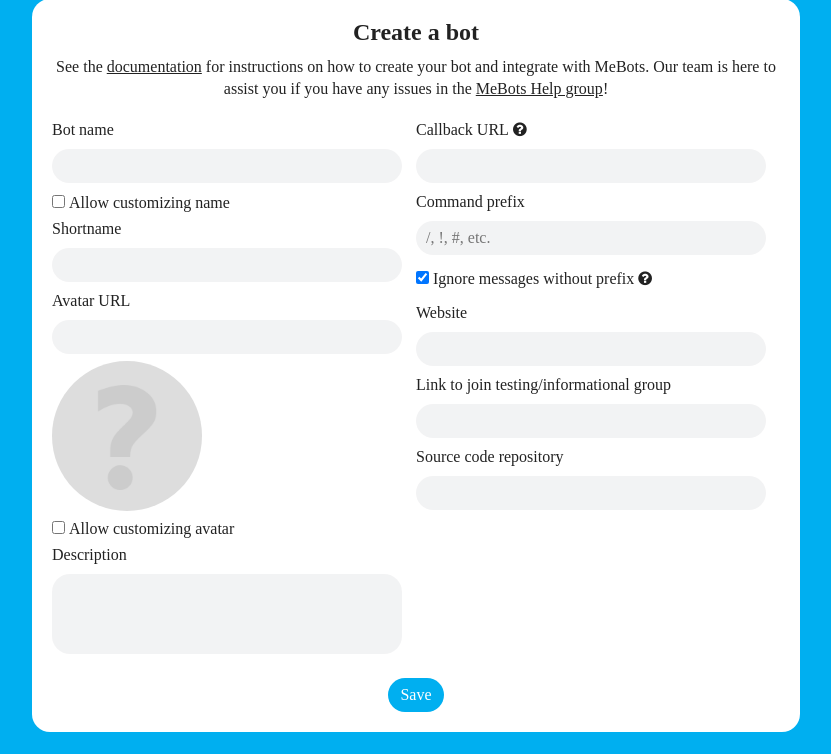
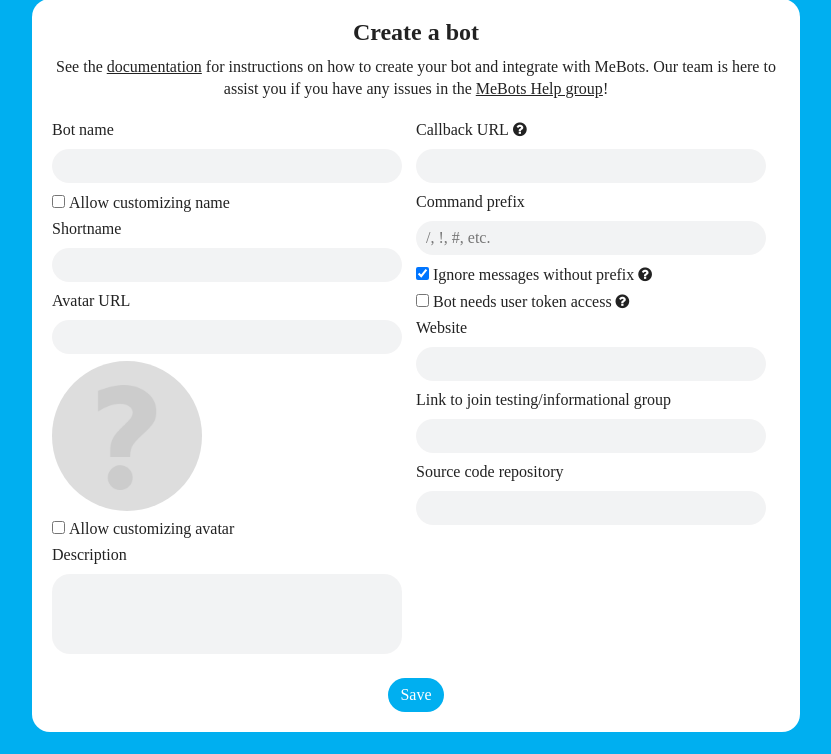
Before and after one commit to MeBots/MeBots, a Flask app: page /create_bot in a window 1280 px wide. Shown: the part 93-847 px from the top of the page, without its empty margins (224-1055 px from the left). Run offline with Flask 2, Linux system fonts and the light colour scheme; the visitor is signed in with stand-in values (Sample User, id 1); data comes from the database, SQL or seed files in the repository; parts of the project's set-up code (start-up, migrations or seed data) failed here and were passed over; some web fonts are replaced.

Commit message:
Allow developers to request token access

```diff
--- a/app/forms.py
+++ b/app/forms.py
@@ -14,6 +14,7 @@ class BotForm(FlaskForm):
     description = TextAreaField('Description', validators=[Length(max=1000)])
     prefix = StringField('Command prefix', validators=[Length(max=20)], render_kw={'placeholder': '/, !, #, etc.'})
     prefix_filter = BooleanField('Ignore messages without prefix', validators=[], default=True, description='Prevent receipt of messages that don\'t query your bot. May help save on hosting costs.')
+    has_user_token_access = BooleanField('Bot needs user token access', validators=[], default=False, description='Does your bot need to act on behalf of the user that adds it? Most bots do not require this. Use of this option is strictly monitored.')
     website = StringField('Website', validators=[Length(max=128)])
     test_group = StringField('Link to join testing/informational group', validators=[Length(max=60)])
     repo = StringField('Source code repository', validators=[Length(max=100)])
--- a/app/static/css/main.css
+++ b/app/static/css/main.css
@@ -319,7 +319,6 @@ ol, main p {
     margin-top: -2px;
 }
 
-
 article {
     max-width: 8in;
     background: white;
--- a/app/templates/edit_bot.html
+++ b/app/templates/edit_bot.html
@@ -28,10 +28,17 @@
                 {% with item = form.prefix %}{% include "_input.html" %}{% endwith %}
 
                 <div>{{ form.prefix_filter() }} {{ form.prefix_filter.label }}
-                    <div class="tooltip">
+                    <span class="tooltip">
                         <i class="fa fa-question-circle"></i>
                         <p>{{ form.prefix_filter.description }}</p>
-                    </div>
+                    </span>
+                </div>
+
+                <div>{{ form.has_user_token_access() }} {{ form.has_user_token_access.label }}
+                    <span class="tooltip">
+                        <i class="fa fa-question-circle"></i>
+                        <p>{{ form.has_user_token_access.description }}</p>
+                    </span>
                 </div>
 
                 {% with item = form.website %}{% include "_input.html" %}{% endwith %}
--- a/app/views.py
+++ b/app/views.py
@@ -239,9 +239,10 @@ def create_bot():
                   avatar_url_customizable=form.avatar_url_customizable.data,
                   callback_url=form.callback_url.data,
                   description=form.description.data,
-                  website=form.website.data,
                   prefix=form.prefix.data,
                   prefix_filter=form.prefix_filter.data,
+                  has_user_token_access=form.has_user_token_access.data,
+                  website=form.website.data,
                   test_group=form.test_group.data,
                   repo=form.repo.data)
         bot.reset_token()
@@ -270,9 +271,10 @@ def edit_bot(slug):
         bot.avatar_url_customizable = form.avatar_url_customizable.data
         bot.callback_url = form.callback_url.data
         bot.description = form.description.data
-        bot.website = form.website.data
         bot.prefix = form.prefix.data
         bot.prefix_filter = form.prefix_filter.data
+        bot.has_user_token_access = form.has_user_token_access.data
+        bot.website = form.website.data
         bot.test_group = form.test_group.data
         bot.repo = form.repo.data
         bot.updated = get_now()
@@ -286,9 +288,10 @@ def edit_bot(slug):
     form.avatar_url_customizable.data = bot.avatar_url_customizable
     form.callback_url.data = bot.callback_url
     form.description.data = bot.description
-    form.website.data = bot.website
     form.prefix.data = bot.prefix
     form.prefix_filter.data = bot.prefix_filter
+    form.has_user_token_access.data = bot.has_user_token_access
+    form.website.data = bot.website
     form.test_group.data = bot.test_group
     form.repo.data = bot.repo
     return render_template('edit_bot.html',
```
